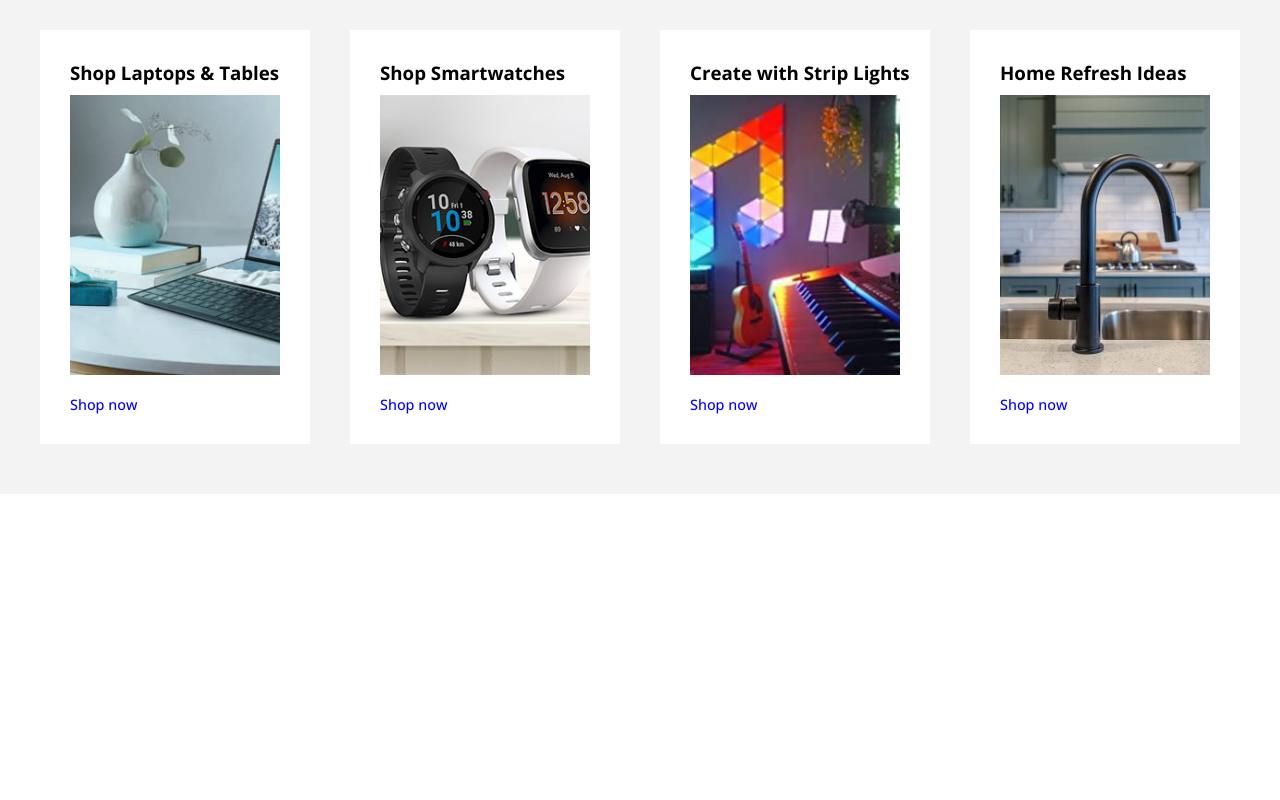
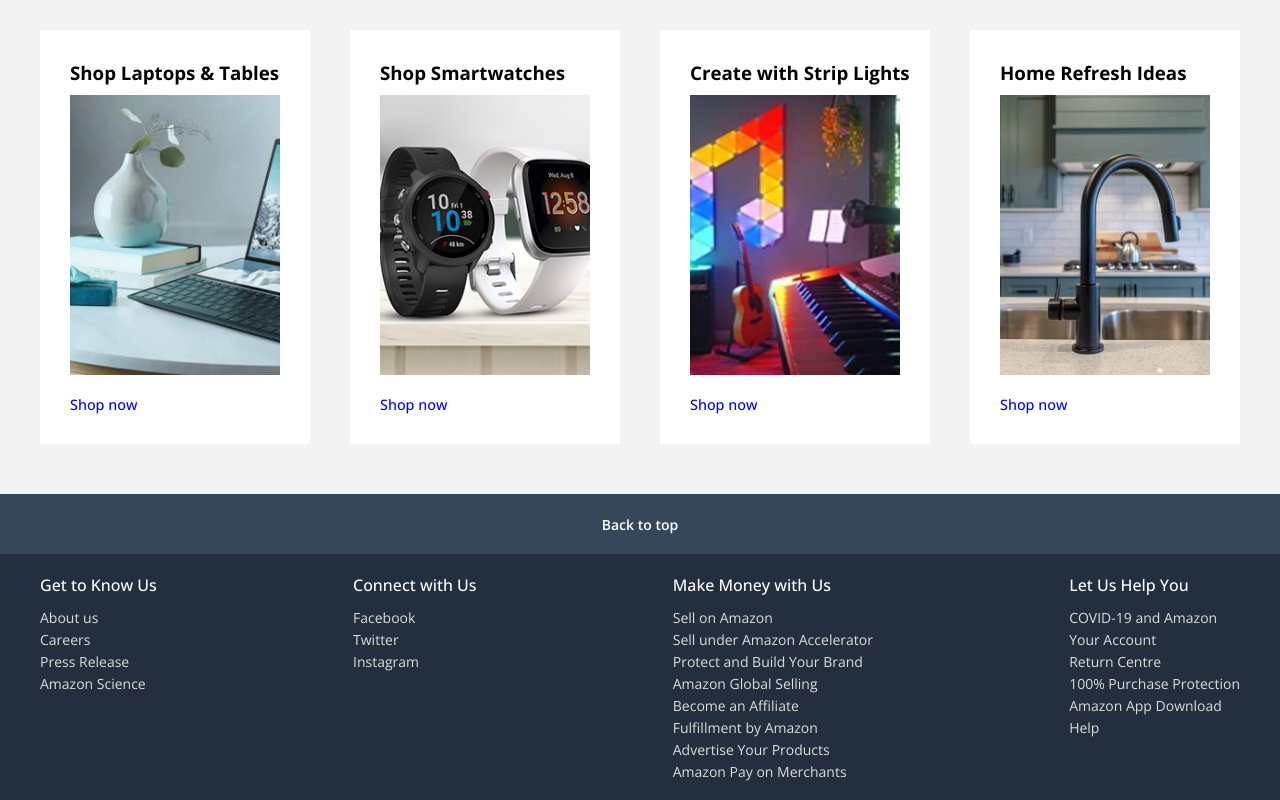
Before and after one commit to saifulislam05/fwt-5-css, a plain HTML site: page index.html in a window 1280 px wide. Shown: the part 524-1324 px from the top of the page. Before the commit the page ends 1018 px from the top, so only its background shows below. Drawn offline with nearby package versions, Linux system fonts and the light colour scheme.

Commit message:
footer section added

```diff
--- a/index.html
+++ b/index.html
@@ -123,6 +123,50 @@
     </section>
     <!-- ----- Product Categogry Section End------ -->
 
+    <!-- ----- Footer Section Start------ -->
+    <footer>
+        <a href="#" class="back-to-top">
+        Back to top
+      </a>
+      <div class="container footer-items-wrapper">
+        <ul>
+          <h3>Get to Know Us</h3>
+          <li><a href="#">About us</a></li>
+          <li><a href="#">Careers</a></li>
+          <li><a href="#">Press Release</a></li>
+          <li><a href="#">Amazon Science</a></li>
+        </ul>
+        <ul>
+          <h3>Connect with Us</h3>
+          <li><a href="#">Facebook</a></li>
+          <li><a href="#">Twitter</a></li>
+          <li><a href="#">Instagram</a></li>
+        </ul>
+        <ul>
+          <h3>Make Money with Us</h3>
+          <li><a href="#">Sell on Amazon</a></li>
+          <li><a href="#">Sell under Amazon Accelerator</a></li>
+          <li><a href="#">Protect and Build Your Brand</a></li>
+          <li><a href="#">Amazon Global Selling</a></li>
+          <li><a href="#">Become an Affiliate</a></li>
+          <li><a href="#">Fulfillment by Amazon</a></li>
+          <li><a href="#">Advertise Your Products</a></li>
+          <li><a href="#">Amazon Pay on Merchants</a></li>
+        </ul>
+        <ul>
+          <h3>Let Us Help You</h3>
+          <li><a href="#">COVID-19 and Amazon</a></li>
+          <li><a href="#">Your Account</a></li>
+          <li><a href="#">Return Centre</a></li>
+          <li><a href="#">100% Purchase Protection</a></li>
+          <li><a href="#">Amazon App Download</a></li>
+          <li><a href="#">Help</a></li>
+        </ul>
+      </div>
+    </footer>
+    <!-- ----- Footer Section End------ -->
+
+
 </body>
 
 </html>
--- a/style.css
+++ b/style.css
@@ -226,3 +226,39 @@ header{
     text-decoration: underline;
 }
 /* ----- Product Categogry Section Start------ */
+
+/* --------Footer Section Start----- */
+footer{
+    background: #232f3e;
+    color: #ffffff;
+}
+.back-to-top{
+    display: flex;
+    font-size: 0.875rem;
+    font-weight: 600;
+    height: 60px;
+    background: #37475a;
+    justify-content: center;
+    align-items: center;
+}
+.footer-items-wrapper{
+    display: flex;
+    justify-content: space-between;
+    padding: 20px 0 18px 0;
+}
+.footer-items-wrapper ul{
+    list-style: none;
+}
+.footer-items-wrapper ul h3{
+    margin-bottom: 10px;
+    font-size: 1rem;
+    font-weight: 500;
+}
+.footer-items-wrapper ul li a{
+    color: #ddd;
+    font-size: 0.875rem;
+}
+.footer-items-wrapper ul li a:hover{
+    text-decoration: underline;
+}
+/* --------Footer Section End----- */
```
